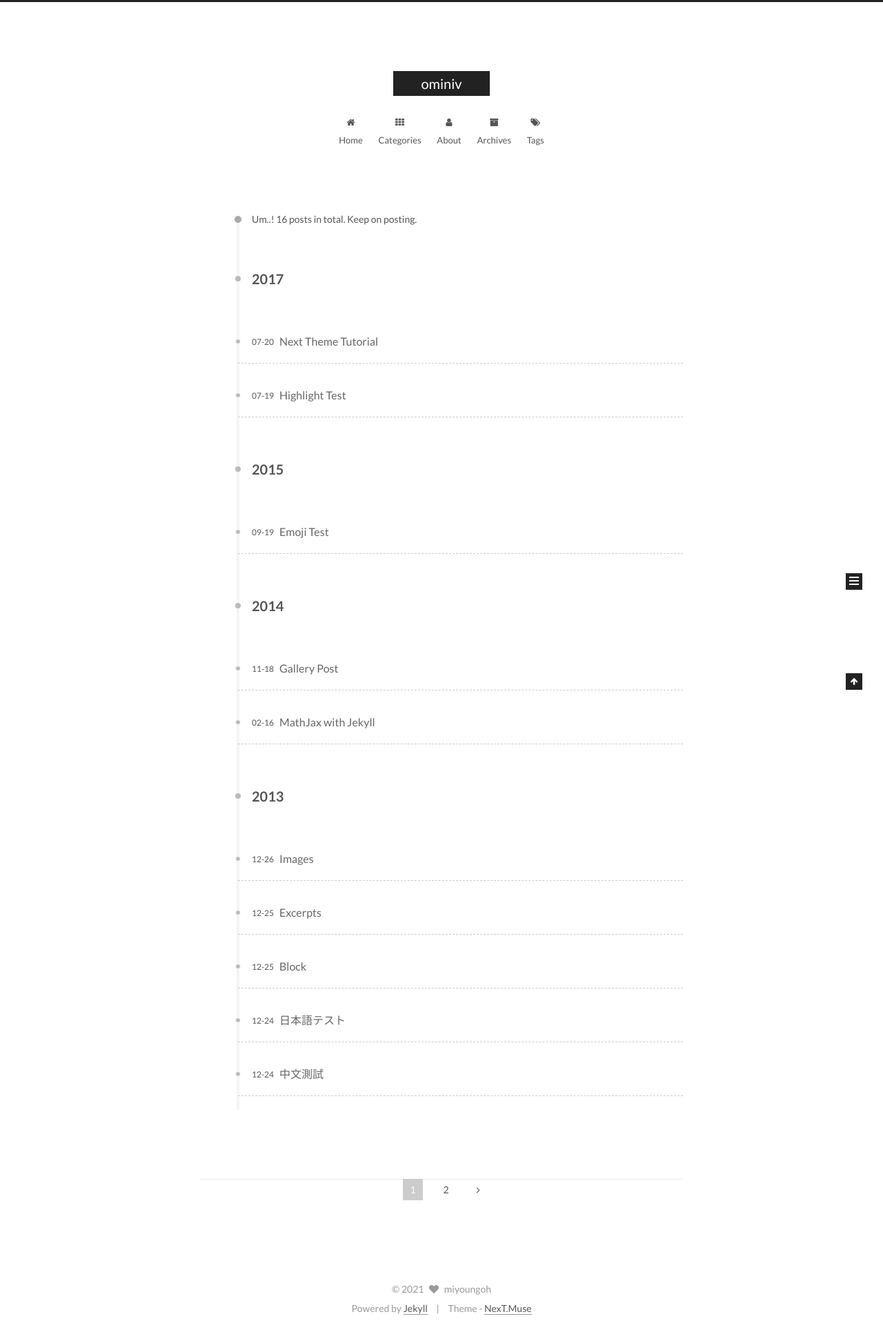
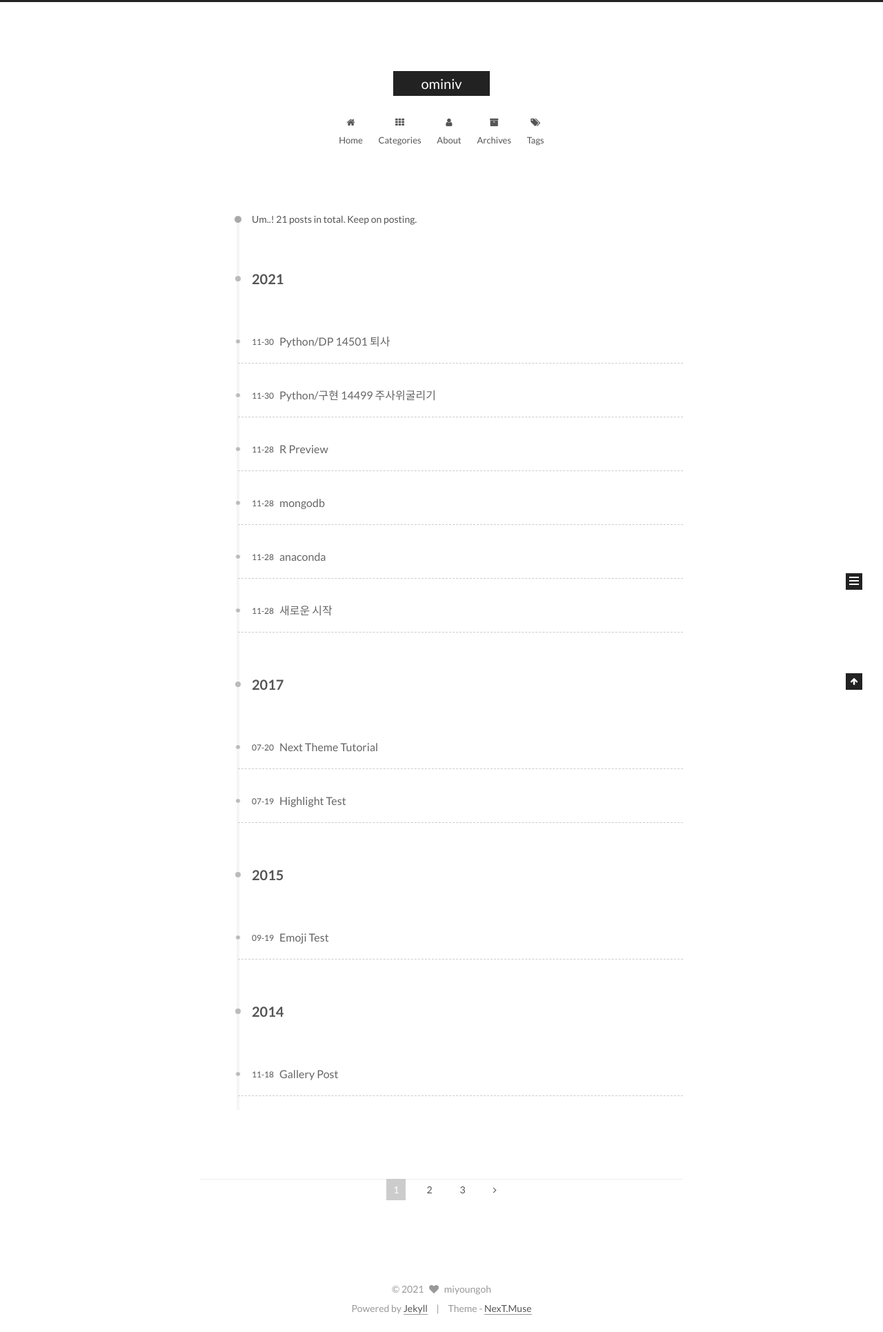
Before and after one commit to ominiv/ominiv.github.io, a Jekyll site: the page built from archives/index.html, in a window 1280 px wide. Shown: the whole page at 69% size. Built offline with Jekyll 4.4.1, drawn with Linux system fonts in a browser that asks for light colours; part of the change alters nothing that is shown.

````diff
--- /dev/null
+++ b/_posts/2021-11-28-Dailly-First-post.markdown
@@ -0,0 +1,10 @@
+---
+title: 새로운 시작
+date: 2021-11-28 23:30:09
+categories:
+- Daily
+---
+
+평소에 알았던 정보를 다 정리해보자.
+
+얼레벌레 시간을 쓰지말고 효율적으로 인생을 꾸려가보자
--- /dev/null
+++ b/_posts/2021-11-28-Python-Anaconda.markdown
@@ -0,0 +1,123 @@
+---
+title: anaconda
+date: 2021-11-28 23:30:09
+categories:
+- Python
+tags:
+- anaconda
+---
+
+# Anaconda 란?
+
+기본적으로 파이썬 뿐만아니라 머신러닝을 위한 math, science 관련 패키지, 쥬피터 노트북까지 함께 설치됨
+데이터분석을 하려면 아나콘다를 설치하고 시작하는게 편함 ^_^
+(단! 아나콘다와 파이썬을 동시에 설치할경우 환경변수에 문제가 발행할 수 있으니 주의!)
+
+## Git Bash 와 아나콘다 연동 in window
+
+1. 아나콘다를 설치
+
+   https://www.anaconda.com/distribution/
+
+2. 아나콘다 환경변수 설정
+
+   시스템 환경 변수 설정 > 환경변수 > Path에 아래 4개 추가
+
+   ![image-20210714165520382](anaconda.assets/image-20210714165520382.png)
+
+3. cmd에서 확인
+
+   python를 입력해서 실행되는지 확인.![image-20210714165734549](anaconda.assets/image-20210714165734549.png)
+
+
+
+### Warning message 해결방법
+
+1. CMD
+
+   ```
+   c:/Users/user/anaconda3/Scripts/activate
+   conda activate base
+   python
+   ```
+
+   ![image-20210714170013954](anaconda.assets/image-20210714170013954.png)
+
+2. Git Bash
+
+   우선 git bash_profile에 옵션 추가.
+
+   ```
+   #git bash에게 anaconda와 python이 있 는지 알려줘서 실행가는 하게 함.
+   echo 'export PATH="$PATH:[YOUR_PATH]:[YOUR_PATH]/Scripts"' >> .bash_profile
+
+   #어디서는  python이라는 명령어를 치면 'winpty python.exe'가 실행됨
+   eho 'alias python="winpty python.exe"' >> .bash_profile
+
+   #적용
+   source .bash_profile
+   ```
+
+   Git Bash 실행 후, 아래 명령어 수행.
+
+   ```
+   c:/Users/user/anaconda3/Scripts/activate
+   source ~/anaconda3/etc/profile.d/conda.sh
+   conda activate base
+   python
+
+   # bash profile에 추가해주면 편함.
+   echo ". c:/Users/user/anaconda3/etc/profile.d/conda.sh" >> .bash_profile
+   ```
+
+   ![image-20210714171014742](anaconda.assets/image-20210714171014742.png)
+
+
+
+## conda를 이용해 패키지 설치
+
+conda install 패키지이름
+
+conda install -c conda-forge python-pyglet
+
+conda install --channel conda-forge pyglet
+
+## pip을 이용하여 패키지 설치
+
+pip install 패키지이름
+
+
+
+## 가상환경 만들기
+
+### 버전확인
+
+conda --version
+
+### 목록확인
+
+conda info --envs
+
+### 가상환경 추가
+
+conda create -n tensorEnv python=3.8
+
+### 특정 가상환경으로 접근
+
+conda activate tensorEnv
+
+### 가성환겅에서 빠져나오기
+
+conda deactivate
+
+### 가상환경 제거(base 에서 진행)
+
+conda env remove -n tensorEnv
+
+
++ 가상환경에 jupyter notebook 설치
+  (tensorEnv) C:\WINDOWS\system32> conda install jupyter notebook
+
+[jekyll-docs]: https://jekyllrb.com/docs/home
+[jekyll-gh]:   https://github.com/jekyll/jekyll
+[jekyll-talk]: https://talk.jekyllrb.com/
--- /dev/null
+++ b/_posts/2021-11-28-Python-mongodb.markdown
@@ -0,0 +1,58 @@
+---
+title: mongodb
+date: 2021-11-28 23:30:09
+categories:
+- Python
+tags:
+- mongodb
+---
+
+# mongodb
+
+Mongo DB 는 NoSQL 중 하나로 Document Oriented 데이터 베이스이다.
+
+Document Oriented라는 말은 쉽게 말해서 JSON 형식이나 XML 형식으로 DB에 데이터를 저장하는 것을 말한다. Mongo DB 는 key : value 로 이루어진 JSON 의 형태로 데이터를 저장한다.
+
+RDBMS 의 한 **row** 를 MongoDB 에서는 **Document** 라고 표현을 하고 **table** 을 **Collection** 이라고 한다. 그리고 Collection 들의 집합은 Database 이다. 개념은 동일하고 용어는 좀 다르니 가볍게 생각하자.
+
+https://www.mongodb.com/try/download/community
+
+
+
+#### 장점
+
+1. 속도가 빠르다.
+
+2. 스키마가 없다.
+
+#### 단점
+
+1. join 사용 불가
+
+2. 메모리 사용량 큼
+
+
+
+## 환경설정
+
+1. 시스템 환경 변수 설정 > 환경변수 > Path 추가
+
+   C:\Program Files\MongoDB\Server\4.4\bin
+
+2. C 드라이브 에 C:/data/db/ 폴더 생성
+
+3. cmd에서 MongoDB 실행  > mongd를 입력
+
+   ![image-20210914155602546](mongodb.assets/image-20210914155602546.png)
+
+4. 웹브라우져에서 127.0.0.1:27017 쳐보면 실행되는 것을 확인 할 수 있음
+
+5. 종료하고 싶으면 mongod 를 실행한 cmd 창에서
+
+   ctrl + c 를 이용하여 종료하면 몽고디비 서비스가 종료된다
+
+
+
+[jekyll-docs]: https://jekyllrb.com/docs/home
+[jekyll-gh]:   https://github.com/jekyll/jekyll
+[jekyll-talk]: https://talk.jekyllrb.com/
--- /dev/null
+++ b/_posts/2021-11-28-R-preview.markdown
@@ -0,0 +1,222 @@
+---
+title: R Preview
+date: 2021-11-28 23:30:09
+categories:
+- R
+tags:
+- R
+---
+
+## R의 특징
+
+- 통계 분석에 용이한 언어이고 무료임
+- 인터프리터 언어임 (interpreter , 해석기 )
+  *즉, 소스코드를 바로 실행하는 환경을 말하며, 소스 코드를 한줄 한줄 읽어들어며 실행하는 프로그램임*
+  *(ex, 자바스크립트, HTML, 액션스크립트, SQL, python, ruby)*
+- S언어를 기반으로 개발한 오픈소스 프로그램임
+  왜 R이라 지어졌냐면, 개발한 두 사람의 이름이 R로  시작한다함 ^.^ (Robert Gentleman, Ross lhaka)
+- R은 객체지향적 설계가 가능함
+
+
+##  R 의 장단점
+
+| 장점                                                         | 단점                                                         |
+| ------------------------------------------------------------ | ------------------------------------------------------------ |
+| 통계분석에 활용할수 있는 패키지 많음<br>무료로 사용 가능<br>윈도우, 리눅스 , 맥 에서 동작 가능 | 범용 프로그래밍 언어(C, python, java)에 비해 처리속도가 느림 |
+
+
+
+## R 객체 지향 프로그래밍
+
+아마 나처럼 R의 객체지향적 특징을 이용하지 않고 개발하는 사람이 많을 것이다.
+긴 코드를 좀 더 엄밀함을 보이기 위한 S4 Class를 익혀보자. (S3에 비해 S4는 더 OOP에 가까우며 strict 하다.)
+
+R의 Object - Oriented Programming (OOP)는  [[S3]], [[S4]] and [[R5]] 로 구성되어있으며 여기서는 S4를 중점으로 다룰거임.
+
+| 특징             | S3                       | S4         |
+| ---------------- | ------------------------ | ---------- |
+| 클래스 정의      | 리스트 생성후 class()    | setClass() |
+| 객체 생성        | 리스트 생성 후 속성 부여 | new()      |
+| 클래스 요소 접근 | $                        | @          |
+
+
+
+### Classes and instances
+
+S4는 S3와 다르게 setClasses를 사용하여 호출의 표현을 정의하며, 요소를 생성시에는 new를 사용함
+
+**setClass(name, representation, contains)**
+
+- name : 클래스이름
+
+- representation : a list of slots (or attribute)
+
+  eg. representation(name = 'character', age= 'numeric')
+
+- contains [optional] : 상속된 클래스의 경우, 부모클래스 명을 기재.
+
+```R
+#-- Create Class
+setClass('Person',representation(name='character',age='numeric'))
+setClass('Employee',representation(boss='Person'), contains="Person")
+
+#-- Create instance
+hadley <- new('Person', name='Haldey', age=31)
+
+#-- S3와 다르게 모든 slot의 type을 확인함.
+hadley <- new("Person", name = "Hadley", age = "thirty")
+#Error in validObject(.Object) : invalid class "Person" object: invalid object for slot "age" in class "Person": got class "character", should be or extend class "numeric"
+```
+
+
+
+### 객체 요소에 접근 slot()
+
+```R
+slot(hadley, "name")
+#[1] "Haldey"
+```
+
+
+
+### S4 클래스 메소드 생성 setMethod()
+
+**setMethod(메소드이름, 클래스이름, 실행될 함수)**
+
+```R
+#--만약 기존에 정의된 Generic function이 없다면  생성해야함
+setGeneric('Info', function(object) standardGeneric('Info'))
+
+#--S4 클래스 메소드 생성
+setMethod('Info', 'Person',
+    function(object){
+    cat(object@name, ' is ', object@age, ' years old.')
+    })
+Info(hadley)
+# Haldey  is  31  years old.
+
+#-- 특정 generic function에 어떤 method 가 있는가?
+showMethods('Info')
+```
+
+
+
+메소드를 제거하려면 **removeMethod(메소드이름, 클래스이름)**
+
+
+
+**참고자료**
+http://adv-r.had.co.nz/S4.html
+https://diytranscriptomics.com/Reading/files/The%20Art%20of%20R%20Programming.pdf
+
+
+
+## RData, RDS 파일 활용
+
+RData, RDS 파일은 R 기반 데이터 파일이라
+용량이 작으며 읽고 쓰는 속도가 빠르다. (RDS가 더  널리 쓰임)
+
+- [x] 즉, Rdata / RDS 파일을 쓰면 데이터 저장공간을 좀 더 효율적으로 사용할 수 있음!
+
+
+
+RData는 여러개의 object를 저장 할 수 있음
+
+``` R
+#-- Usage
+#-- 저장
+save(a, b, c, file = "test.RData")
+#-- 읽기
+load(file = "test.RData")
+```
+
+RDS 파일은 single object를 저장 할 수 있음
+
+```R
+#-- Usage
+#-- 저장
+saveRDS(object, file = "", ascii = FALSE, version = NULL, compress = TRUE, refhook = NULL)
+#-- 읽기
+readRDS(file, refhook = NULL)
+```
+
+
+
+## R studio 단축키
+
+- 한 줄 실행 : ctrl + enter
+
+- 여러줄 실행 : 블록 설정 후 ctrl + enter
+
+- 현재 Script 실행 : ctrl + alt + R
+
+- 마지막에 실행한 명령 다시 실행 : ctrl + shift + P
+
+
+
+## SPSS 파일 읽기
+
+```R
+install.packages('foreign')
+library(foreign)
+
+dataset.raw <- read.spss('C:\\Users\\user\\TIL\\R\\R_study\\database\\spss_eda.sav', to.data.frame=T)
+```
+
+## KoNLP 설치
+
+```R
+Sys.setenv(JAVA_HOME = 'C:\\Program Files\\Java\\jdk1.8.0_121')
+install.packages('multilinguer')
+install.packages(c('stringr','hash','tau','Sejong','RSQLite','devtools'),type= 'binary')
+install.packages('remotes')
+
+remotes::install_github('haven-jeon/KoNLP', upgrade = 'never', INSTALL_opts=c('--no-multiarch'))
+# install.packages('devtools')
+# devtools::install_github('haven-jeon/KoNLP')
+
+library(rJava)
+library(KoNLP)
+```
+
+## text mining
+
+```R
+install.packages('tm')
+install.packages('RColorBrewer')
+library(tm)
+library(KoNLP)
+```
+
+## google API를 이용한 시각화
+
+```R
+library(devtools)
+library(ggmap)
+
+googleAPIKEY ='googleAPIKEY'
+register_google(googleAPIKEY)
+
+gg_seoul <- get_googlemap('seoul', maptype = 'terrain')
+ggmap(gg_seoul)
+
+#위도 경도 추출
+geo_code <- enc2utf8('대전역') %>% geocode()
+```
+
+
+
+
+--------
+
+
+### Reference
+
+R : https://www.r-project.org/
+
+R studio: https://www.rstudio.com/
+
+
+[jekyll-docs]: https://jekyllrb.com/docs/home
+[jekyll-gh]:   https://github.com/jekyll/jekyll
+[jekyll-talk]: https://talk.jekyllrb.com/
--- /dev/null
+++ b/_posts/2021-11-30-CodingTest-14499.md
@@ -0,0 +1,73 @@
+---
+title: Python/구현 14499 주사위굴리기
+date: 2021-11-30 23:30:09
+categories:
+- CodingTest
+tags:
+- 구현
+---
+
+# [Python/구현] 14499 주사위굴리기
+
+
+
+**방향설정**과 **주사위 위치 설정**만 하면 끝나는 문제이다.
+
+이해가 잘 안된다면 동서남북으로 주사위를 돌렸을때 전개도를 그려보면 된다.
+
+
+
+방향 : 동=0 / 서=1 / 북=2 / 남=3
+
+주사위 위치 : 위=0 /북=1 /동=2 /서=3 /남=4 /아래=5
+
+
+
+```python
+
+# 방향 : 동=0 / 서=1 / 북=2 / 남=3
+dx = [0,0,-1,1]
+dy = [1,-1,0,0]
+
+# 첫 주사위는 모든 면이 0 이로 기재 되어있음
+dice = [0]*6
+
+N, M, x, y, K = map(int,input().split()) # 세로 / 가로 / x/ y/ 명령수
+a = [list(map(int,input().split())) for _ in range(N)] # 지도에 쓰여있는 숫자
+direction = list(map(int,input().split())) # 주사위 방향
+
+for i in range(K) :
+    dir = direction[i]-1
+    nx = x + dx[dir]
+    ny = y + dy[dir]
+
+    if not 0 <= nx < N or not 0 <= ny < M :
+        continue
+
+	# 주사위 위치 : 위=0 /북=1 /동=2 /서=3 /남=4 /아래=5
+    # 좌/우로 돌릴경우 북,남 위치 동일
+    # 남/북으로 돌릴경우 서,동 위치 동일
+    if dir == 0 :
+        dice[0],dice[2],dice[3],dice[5] = dice[3], dice[0], dice[5],dice[2]
+    elif dir == 1 :
+        dice[0],dice[2],dice[3],dice[5] = dice[2], dice[5], dice[0],dice[3]
+    elif dir == 2 :
+        dice[0],dice[1],dice[4],dice[5] = dice[4], dice[0], dice[5],dice[1]
+    elif dir == 3 :
+        dice[0],dice[1],dice[4],dice[5] = dice[1], dice[5], dice[0],dice[4]
+
+    if a[nx][ny] == 0 :
+        a[nx][ny] = dice[5]
+    else :
+        dice[5] = a[nx][ny]
+        a[nx][ny] = 0
+
+    x,y=nx,ny
+    print(dice[0])
+```
+
+
+
+## Reference
+
+문제 : https://www.acmicpc.net/problem/14499
--- a/_posts/2021-11-30-CodingTest-14501.md
+++ b/_posts/2021-11-30-CodingTest-14501.md
@@ -1,15 +1,16 @@
 ---
 title: Python/DP 14501 퇴사
-date: 2013-12-24 23:30:09
+date: 2021-11-30 23:30:09
 categories:
 - CodingTest
+tags:
+- DP
 ---
 
 # [Python/DP] 14501 퇴사
 
+이 문제를 보고 DP를 써야하는 것을 떠올려야한다.
 
-
-이 문제를 보고 DP를 써야하는 것을 떠올려야한다.
 
 
 
@@ -19,11 +20,7 @@ categories:
 
 2. 작은 문제에서 구한 정답은 그것을 포함하는 큰 문제에서도 동일함
 
-
-
 즉, 크고 어려운 문제가 있으면 잘게 나눠 문제를 해결한 후 전체의 답을 구함.
-
-
 
 
 
````
Also changed, not shown: _posts/Django.assets/image-20210813113712781.png (added), _posts/Django.assets/image-20210817165027853.png (added), _posts/Django.assets/image-20210817165048488.png (added), _posts/Django.assets/image-20210817165133890.png (added), _posts/Django.assets/image-20210817171436549.png (added), _posts/anaconda.assets/image-20210714165520382.png (added), _posts/anaconda.assets/image-20210714165725456.png (added), _posts/anaconda.assets/image-20210714165734549.png (added), _posts/anaconda.assets/image-20210714170013954.png (added), _posts/anaconda.assets/image-20210714171014742.png (added), _posts/mongodb.assets/image-20210914155602546.png (added).
